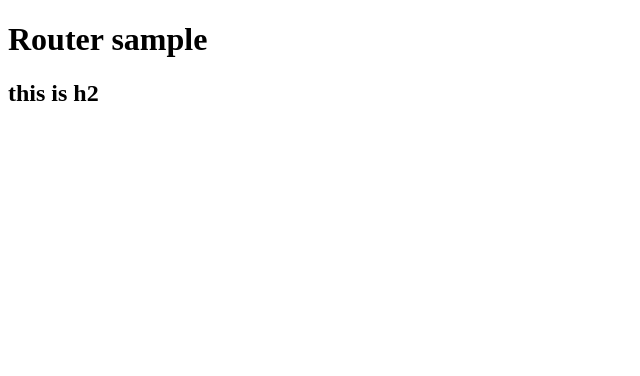
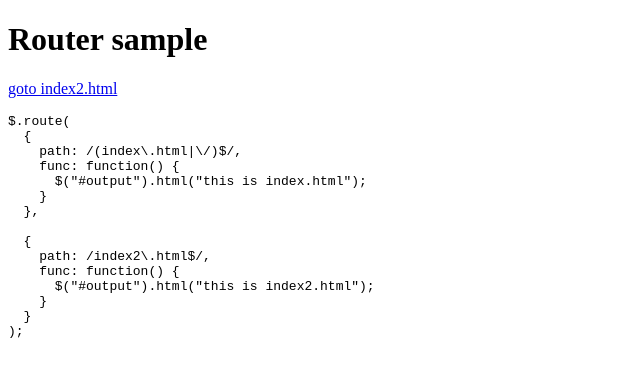
Before and after one commit to tanabe/jQuery-Router, a plain HTML site: page sample/index.html in a window 1280 px wide. Shown: the whole page, without its empty margins (0-640 px from the left). Drawn offline with Linux system fonts and the light colour scheme.

Commit message:
update sample

```diff
--- a/sample/index.html
+++ b/sample/index.html
@@ -11,29 +11,28 @@
     <meta http-equiv="content-style-type" content="text/css">
     <script type="text/javascript" src="jquery-1.4.3.min.js"></script>
     <script type="text/javascript" src="jquery.Router.js"></script>
-    <script type="text/javascript">
+    <script type="text/javascript" src="main.js"></script>
+  </head>
+  <body>
+    <h1>Router sample</h1>
+    <div id="output"></div>
+    <p><a href="index2.html">goto index2.html</a></p>
+    <pre>
 $.route(
   {
-        //always match
-        path: /./,
+    path: /(index\.html|\/)$/,
     func: function() {
-          console.log($("h1").text());
+      $("#output").html("this is index.html");
     }
   },
 
   {
-        //url contains /sample/index.html
-        path: /\/sample\/index\.html/,
+    path: /index2\.html$/,
     func: function() {
-          console.log($("h2").text());
+      $("#output").html("this is index2.html");
     }
   }
 );
-    </script>
-
-  </head>
-  <body>
-    <h1>Router sample</h1>
-    <h2>this is h2</h2>
+    </pre>
   </body>
 </html>
```
Lines whose indentation alone changed are shown as unchanged.
